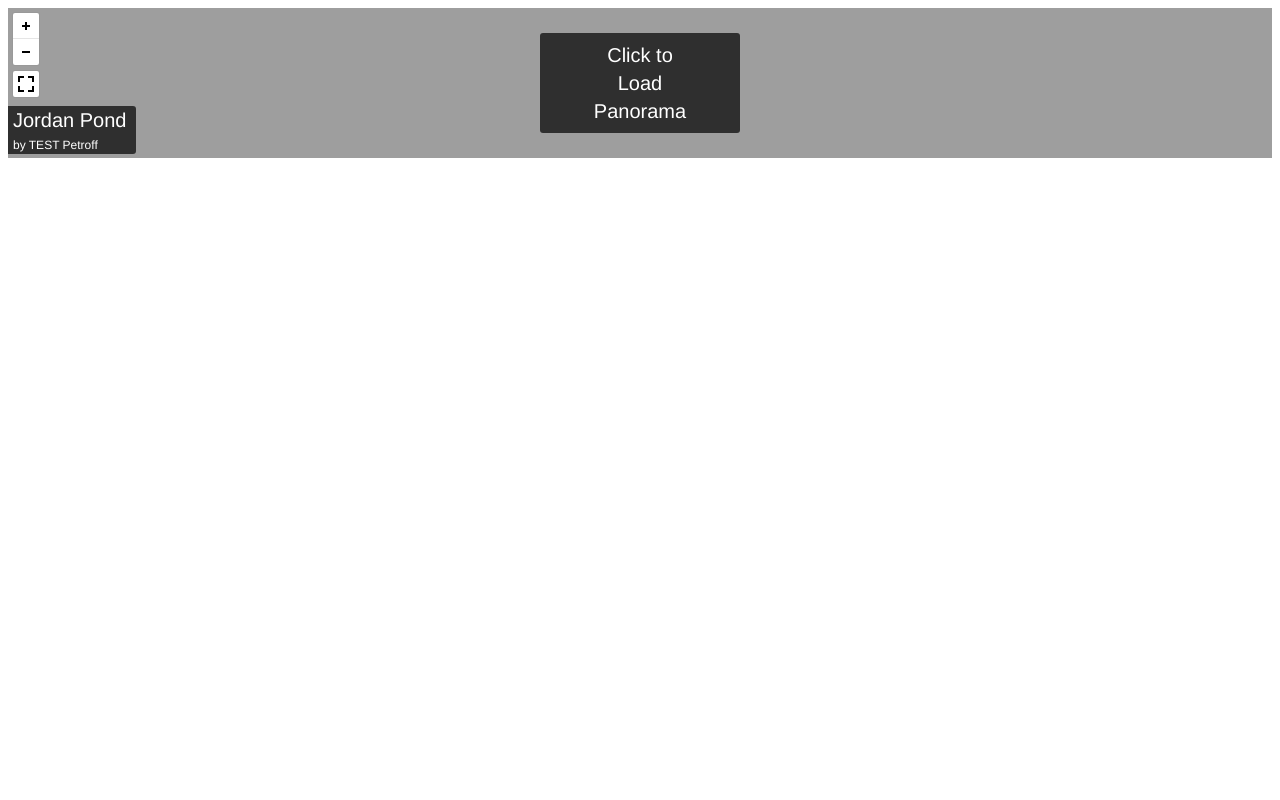
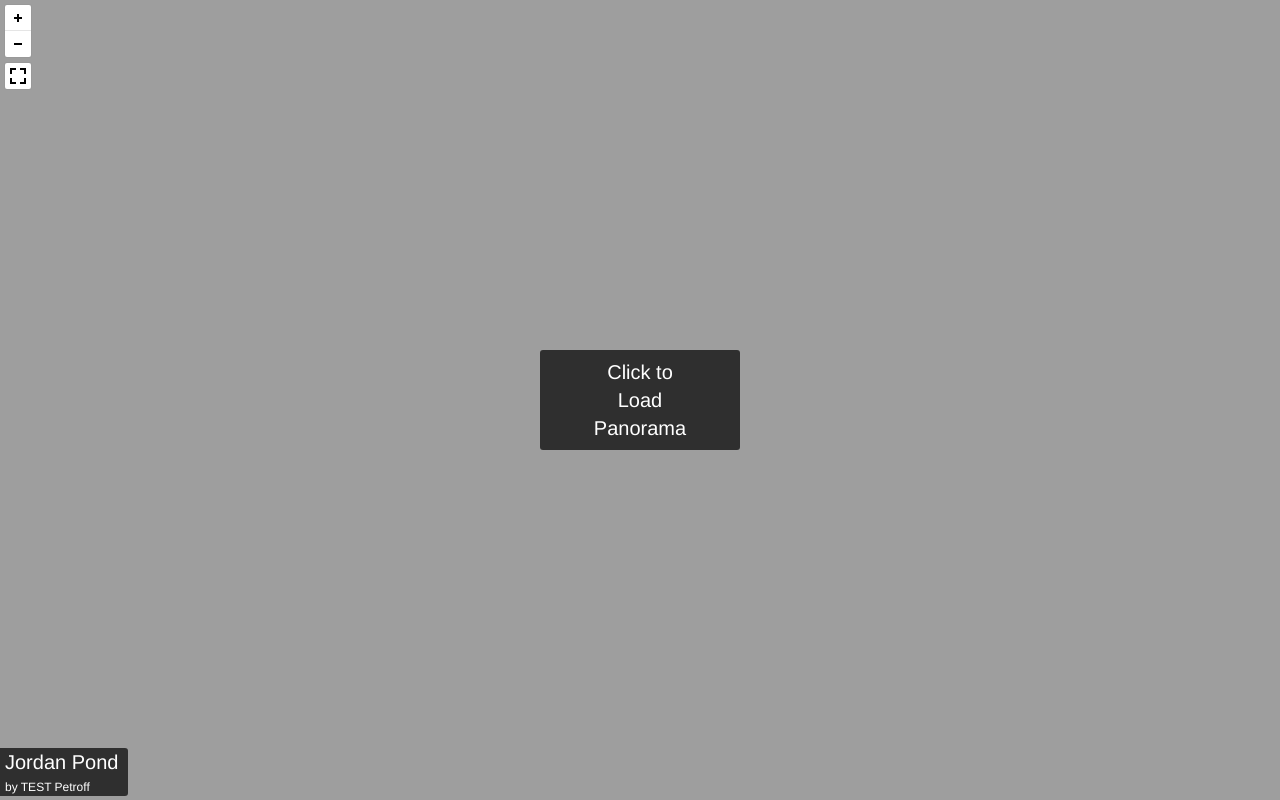
Before and after one commit to minhwan-kim/interactive, a website: page pannellum-master/examples/example.htm in a window 1280 px wide. Drawn offline with Linux system fonts and the light colour scheme.

Commit message:
Add files via upload

```diff
--- a/pannellum-master/examples/example.htm
+++ b/pannellum-master/examples/example.htm
@@ -5,6 +5,6 @@
     <meta http-equiv="Content-Type" content="text/html; charset=UTF-8" />
 </head>
 <body>
-    <iframe width="100%" height="auto" allowfullscreen style="border-style:none;" src="../src/standalone/pannellum.htm?panorama=../../examples/towers.jpg&amp;title=Jordan%20Pond&amp;author=TEST%20Petroff&amp;preview=../../examples/towers.jpg"></iframe>
+    <iframe style="position:fixed; top:0; left:0; bottom:0; right:0; width:100%; height:100%; border:none; margin:0; padding:0; overflow:hidden; z-index:999999;" allowfullscreen style="border-style:none;" src="../src/standalone/pannellum.htm?panorama=../../examples/towers.jpg&amp;title=Jordan%20Pond&amp;author=TEST%20Petroff&amp;preview=../../examples/towers.jpg"></iframe>
 </body>
 </html>
```
